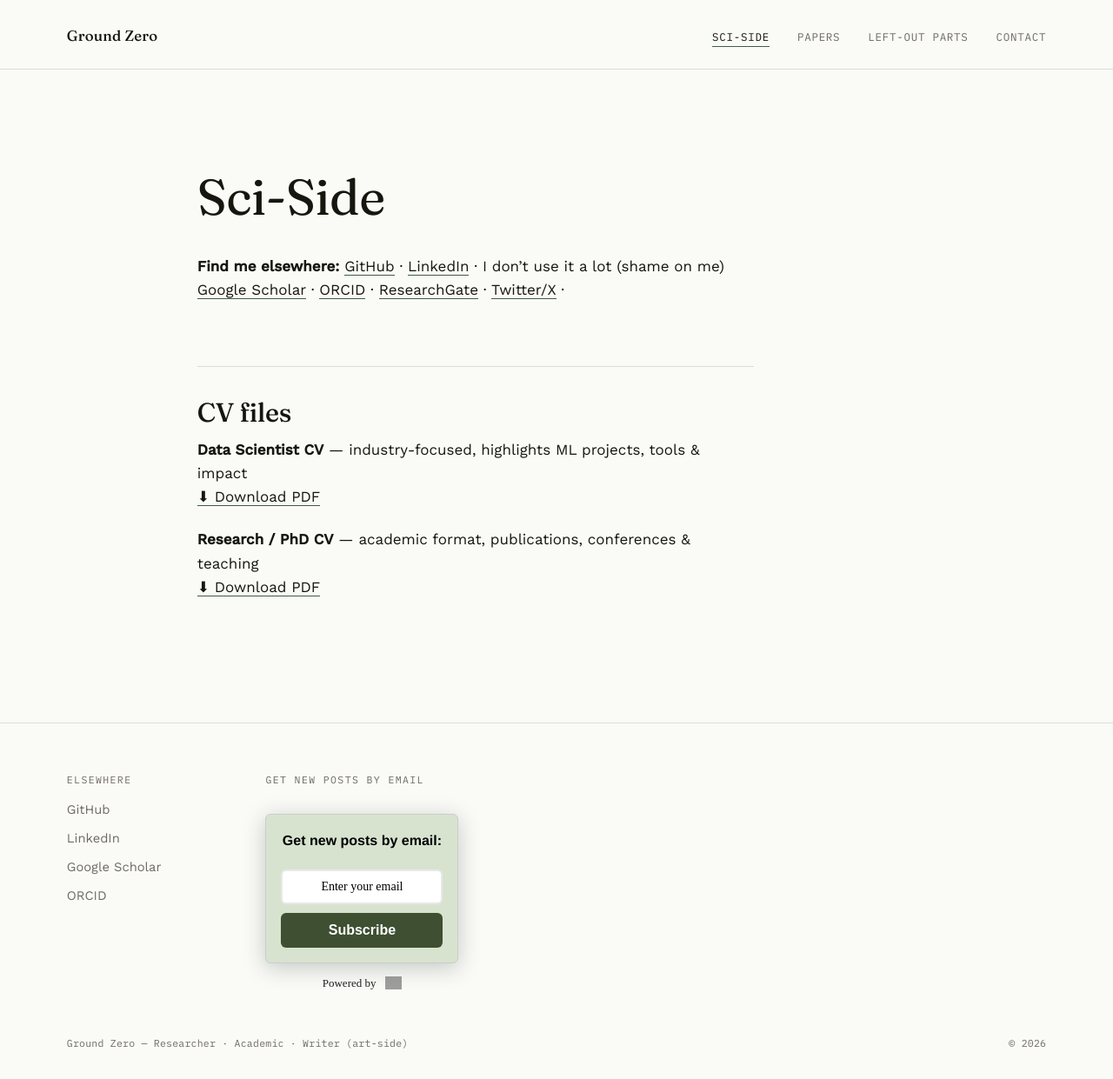
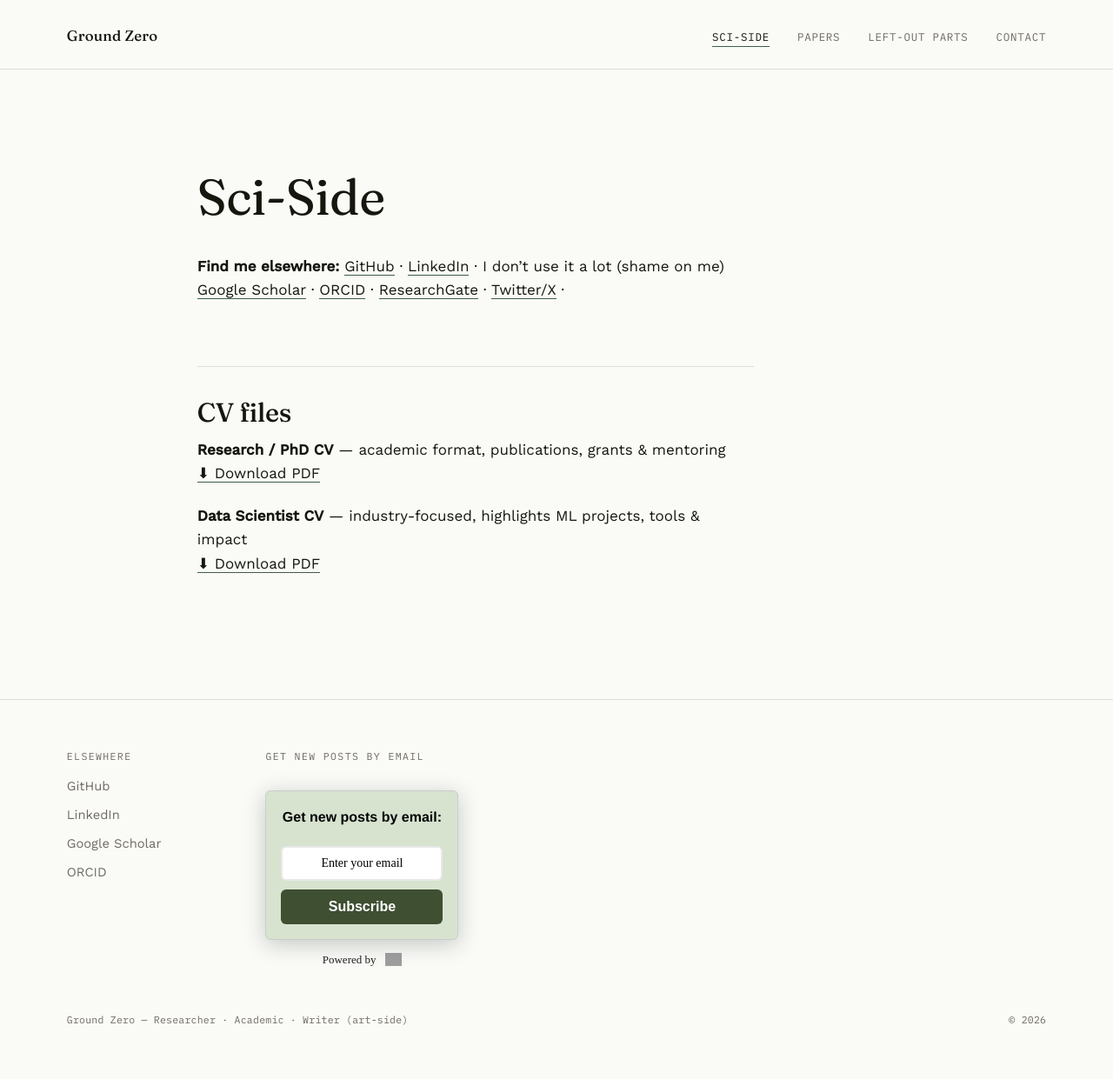
Before and after one commit to AnaAquiles/AnaAquiles.github.io, a Jekyll site: the page built from cv.md, in a window 1280 px wide. Shown: the whole page at 87% size. Built offline with Jekyll 4.4.1, drawn with Linux system fonts in a browser that asks for light colours; after the commit the page ends 1214 px from its top, so only the background shows below that; grey boxes are pictures that could not be loaded.

Commit message:
Update CV section

```diff
--- a/cv.md
+++ b/cv.md
@@ -14,8 +14,9 @@ permalink: /cv/
 
 ## CV files
 
+**Research / PhD CV** — academic format, publications, grants  & mentoring
+[⬇ Download PDF](../assets/cv-academic.pdf)
+
+
 **Data Scientist CV** — industry-focused, highlights ML projects, tools & impact
 [⬇ Download PDF](../assets/cv-datascientist.pdf)
-
-**Research / PhD CV** — academic format, publications, conferences & teaching
-[⬇ Download PDF](../assets/cv-academic.pdf)
```
